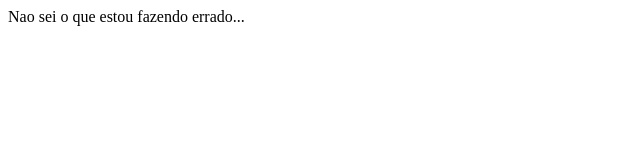
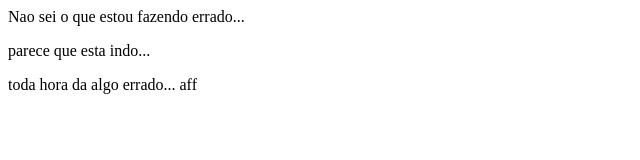
Before and after one commit to Marcus-Virtuoso/teste, a plain HTML site: page teste1.html in a window 1280 px wide. Shown: the whole page, without its empty margins (0-640 px from the left). Drawn offline with Linux system fonts and the light colour scheme.

Commit message:
segundo commit

```diff
--- a/teste1.html
+++ b/teste1.html
@@ -4,5 +4,7 @@
 
 <body>
 <p>Nao sei o que estou fazendo errado...</p>
+<p>parece que esta indo...</p>
+<p>toda hora da algo errado... aff</p>
  </body>
 </html>
```
